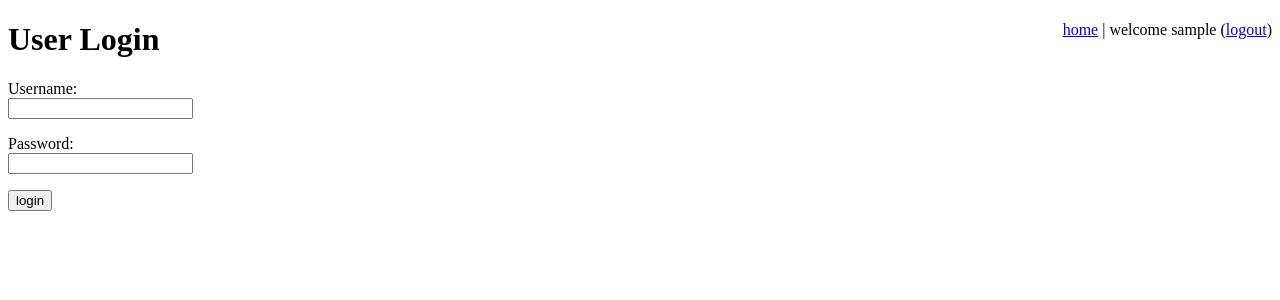
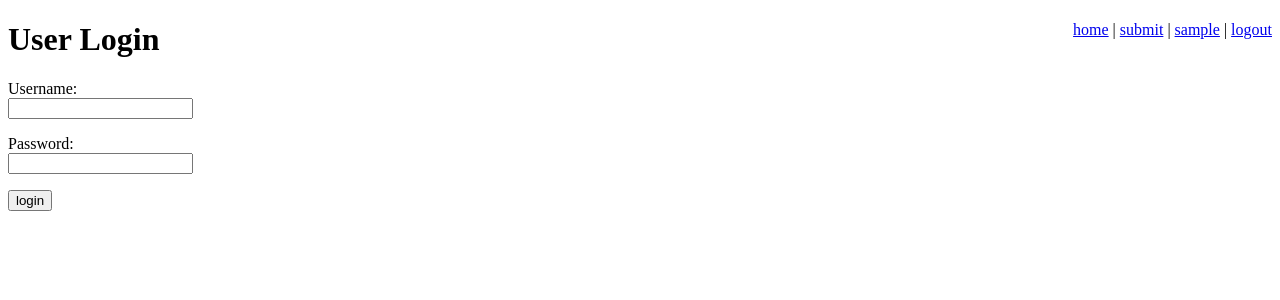
Before and after one commit to hiphoox/django_bookmarks, a Django app: template bookmarks/templates/registration/login.html in a window 1280 px wide. Shown: the top 300 px of the page. Run offline with Django 3.2, Linux system fonts and the light colour scheme; the template is opened without the code that fills it, so the values that code supplies are empty, except form fields; a user stored in the database is signed in; tables that the repository leaves empty hold one stand-in row (values such as "Sample post"); form fields are guessed from the names that the template uses.

Commit message:
Restricting access

```diff
--- a/bookmarks/templates/base.html
+++ b/bookmarks/templates/base.html
@@ -11,8 +11,10 @@
   <div id="nav">
     <a href="/">home</a> |
     {% if user.is_authenticated %}
-      welcome {{ user.username }}
-      (<a href="/logout">logout</a>)
+      <a href="/save/">submit</a> |
+      <a href="/user/{{ user.username }}/">
+       {{ user.username }}</a> |
+      <a href="/logout/">logout</a>
     {% else %}
     <a href="/login/">login</a> |
         <a href="/register/">register</a>
--- a/bookmarks/views.py
+++ b/bookmarks/views.py
@@ -10,6 +10,7 @@ from django.http import HttpResponseRedirect
 from django.contrib.auth import logout
 from bookmarks.forms import *
 from bookmarks.models import *
+from django.contrib.auth.decorators import login_required
 
 def main_page(request):
   return render_to_response(
@@ -56,6 +57,7 @@ def register_page(request):
      variables
    )
 
+@login_required
 def bookmark_save_page(request):
  if request.method == 'POST':
    form = BookmarkSaveForm(request.POST)
--- a/urls.py
+++ b/urls.py
@@ -26,7 +26,9 @@ urlpatterns = patterns('',
   # Account management
   (r'^save/$', bookmark_save_page),
 
-    # Example:
+  (r'^accounts/login/$', 'django.contrib.auth.views.login'),
+
+   # Example:
     # (r'^django_bookmarks/', include('django_bookmarks.foo.urls')),
 
     # Uncomment the admin/doc line below and add 'django.contrib.admindocs'
```
Also changed, not shown: bookmarks/forms.py (line endings or trailing spaces).
